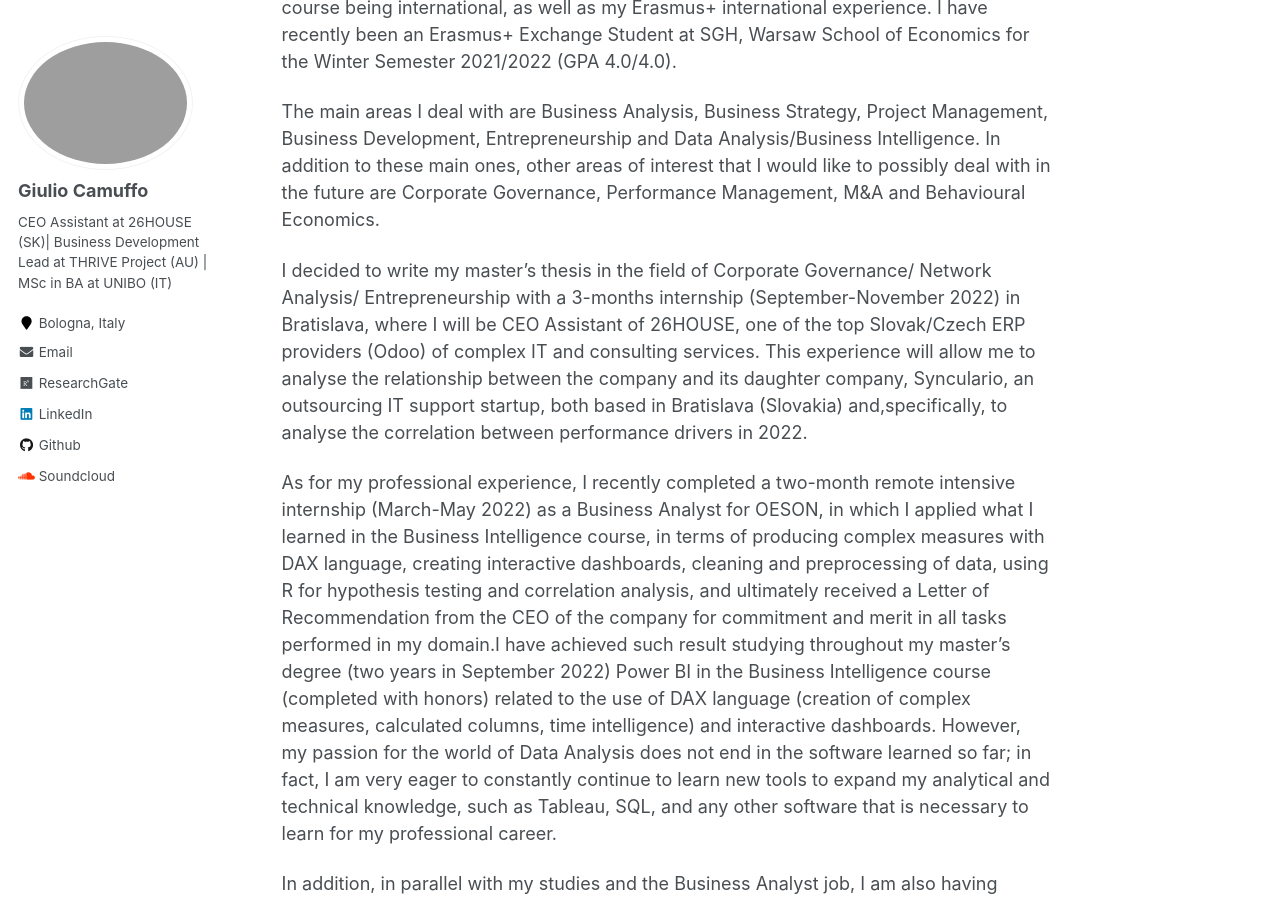
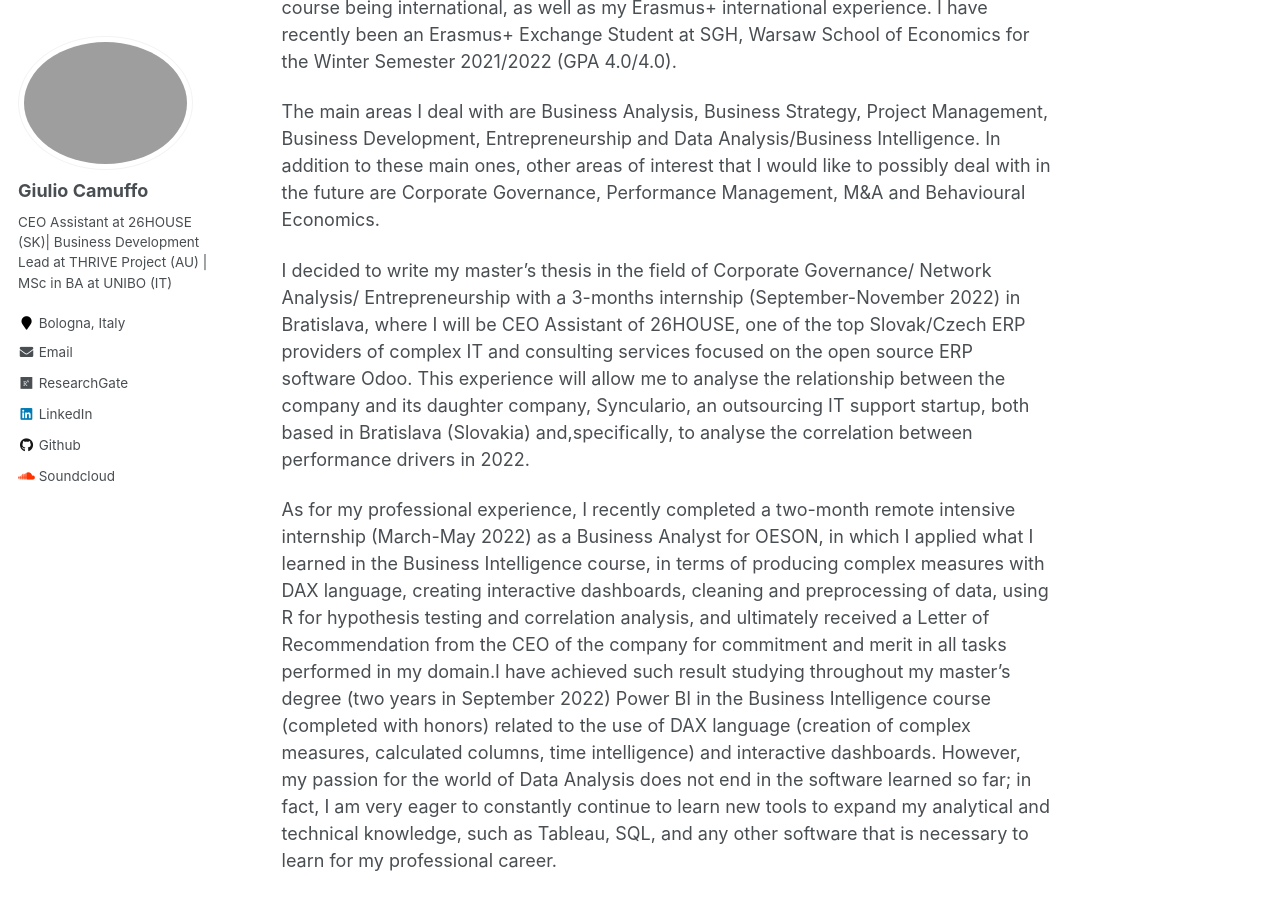
Before and after one commit to giulio-camuffo/giulio-camuffo.github.io, a Jekyll site: the page built from _pages/about.md, in a window 1280 px wide and 900 px high, scrolled down 325 px. Built offline with Jekyll 4.4.1, drawn with Linux system fonts in a browser that asks for light colours; nearby versions of some CDN libraries.

Commit message:
Update about.md

```diff
--- a/_pages/about.md
+++ b/_pages/about.md
@@ -17,7 +17,7 @@ Hi there! I am Giulio, a master’s degree student enrolled in the Business and
 The main areas I deal with are Business Analysis, Business Strategy, Project Management, Business Development, Entrepreneurship and Data Analysis/Business Intelligence.
 In addition to these main ones, other areas of interest that I would like to possibly deal with in the future are Corporate Governance, Performance Management, M&A and Behavioural Economics.
 
-I decided to write my master's thesis in the field of Corporate Governance/ Network Analysis/ Entrepreneurship with a 3-months internship (September-November 2022) in Bratislava, where I will be CEO Assistant of 26HOUSE, one of the top Slovak/Czech ERP providers (Odoo) of complex IT and consulting services. This experience will allow me to analyse the relationship between the company and its daughter company, Synculario, an outsourcing IT support startup, both based in Bratislava (Slovakia) and,specifically, to analyse the correlation between performance drivers in 2022.
+I decided to write my master's thesis in the field of Corporate Governance/ Network Analysis/ Entrepreneurship with a 3-months internship (September-November 2022) in Bratislava, where I will be CEO Assistant of 26HOUSE, one of the top Slovak/Czech ERP providers of complex IT and consulting services focused on the open source ERP software Odoo. This experience will allow me to analyse the relationship between the company and its daughter company, Synculario, an outsourcing IT support startup, both based in Bratislava (Slovakia) and,specifically, to analyse the correlation between performance drivers in 2022.
 
 As for my professional experience, I recently completed a two-month remote intensive internship (March-May 2022) as a Business Analyst for OESON, in which I applied what I learned in the Business Intelligence course, in terms of producing
                           complex measures with DAX language, creating interactive dashboards, cleaning and preprocessing of data, using R for hypothesis testing and correlation analysis, and ultimately received a Letter of
```
